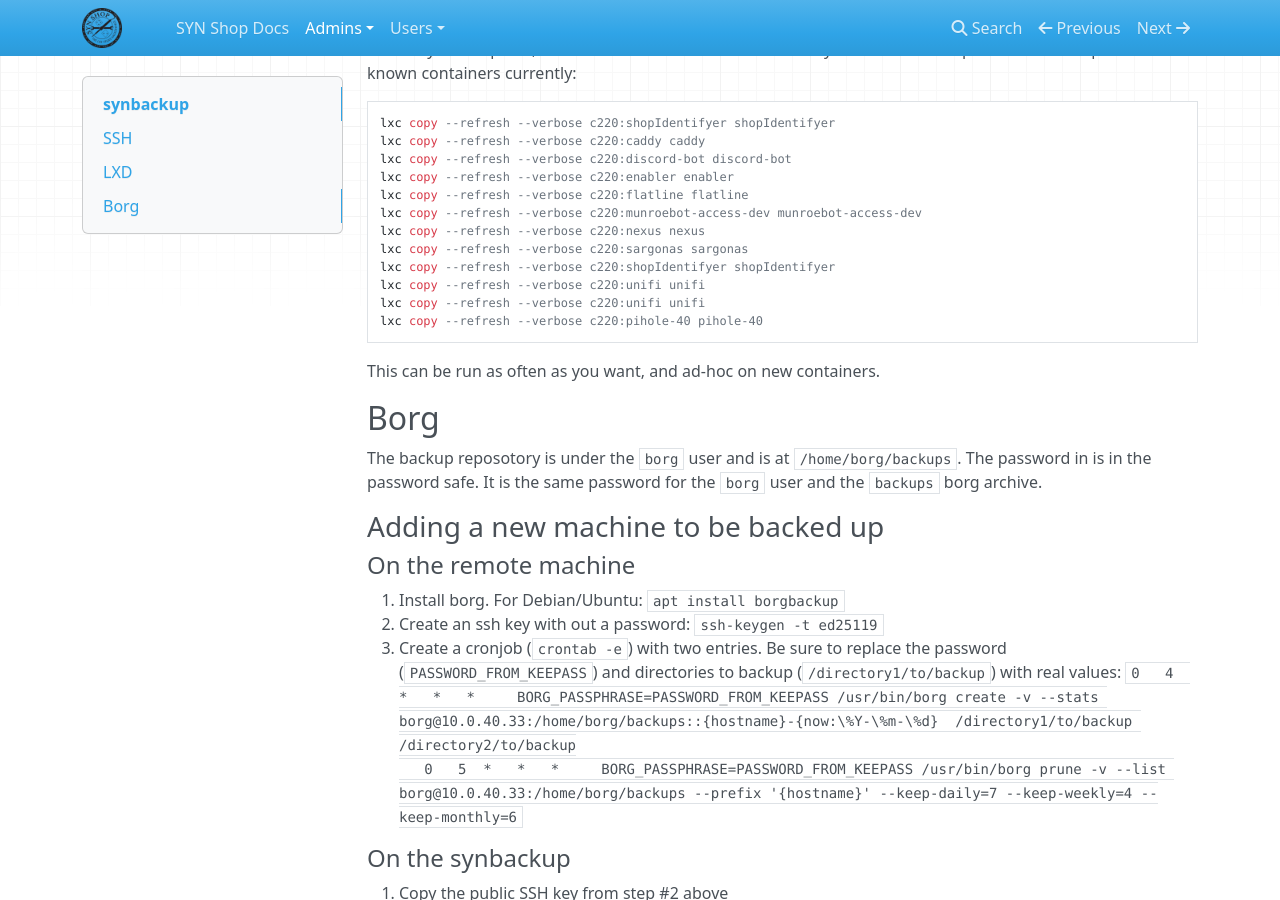
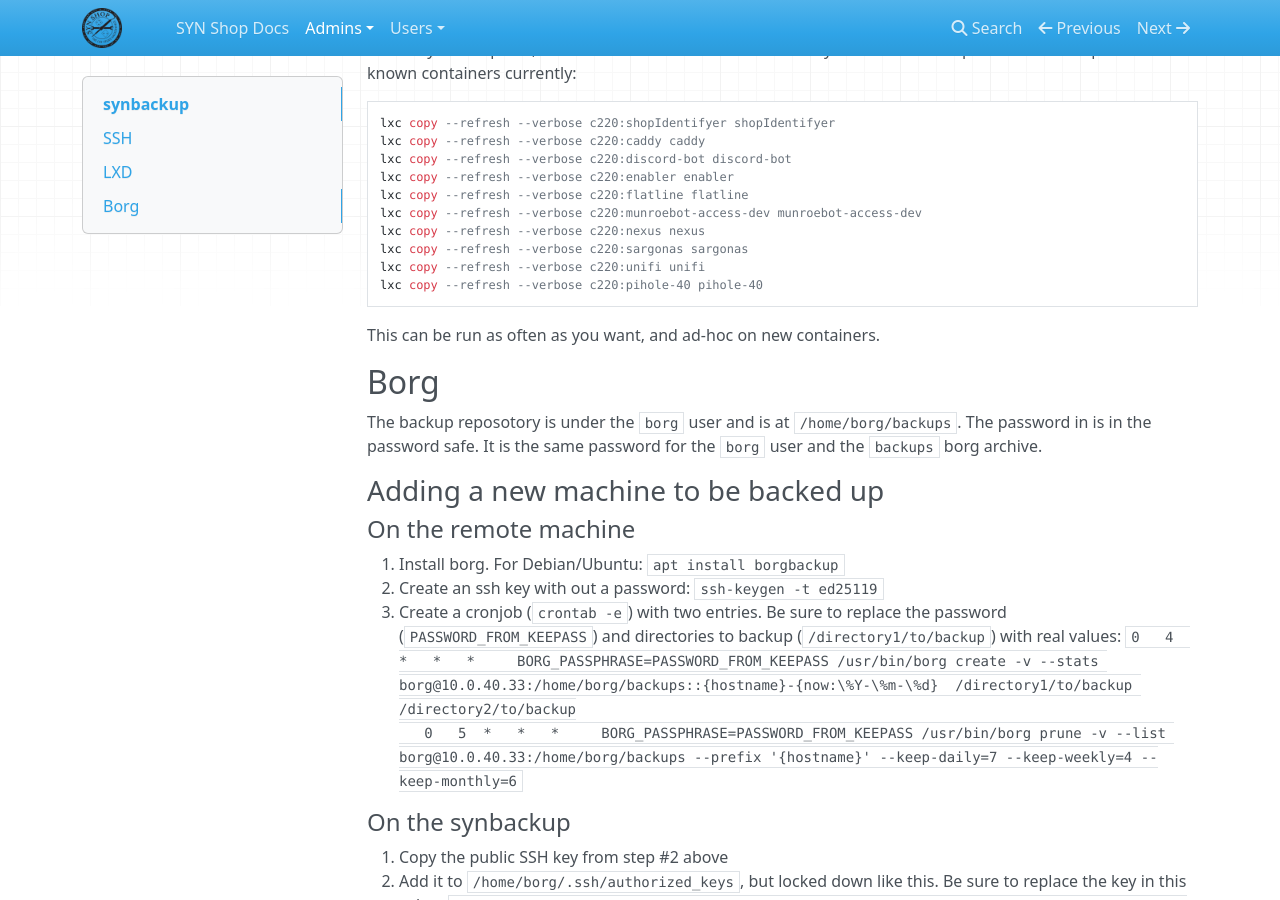
Before and after one commit to synshop/rtfm, an MkDocs documentation site: the page built from docs/admins/synbackup.md, in a window 1280 px wide and 900 px high, scrolled down 729 px. Built offline with MkDocs 1.6.1, drawn with Linux system fonts in a browser that asks for light colours; nearby versions of some CDN libraries.

Commit message:
remove dupes from LXD backup list

````diff
--- a/docs/admins/synbackup.md
+++ b/docs/admins/synbackup.md
@@ -41,8 +41,6 @@ lxc copy --refresh --verbose c220:flatline flatline
 lxc copy --refresh --verbose c220:munroebot-access-dev munroebot-access-dev
 lxc copy --refresh --verbose c220:nexus nexus
 lxc copy --refresh --verbose c220:sargonas sargonas
-lxc copy --refresh --verbose c220:shopIdentifyer shopIdentifyer
-lxc copy --refresh --verbose c220:unifi unifi
 lxc copy --refresh --verbose c220:unifi unifi
 lxc copy --refresh --verbose c220:pihole-40 pihole-40
 ```
````
